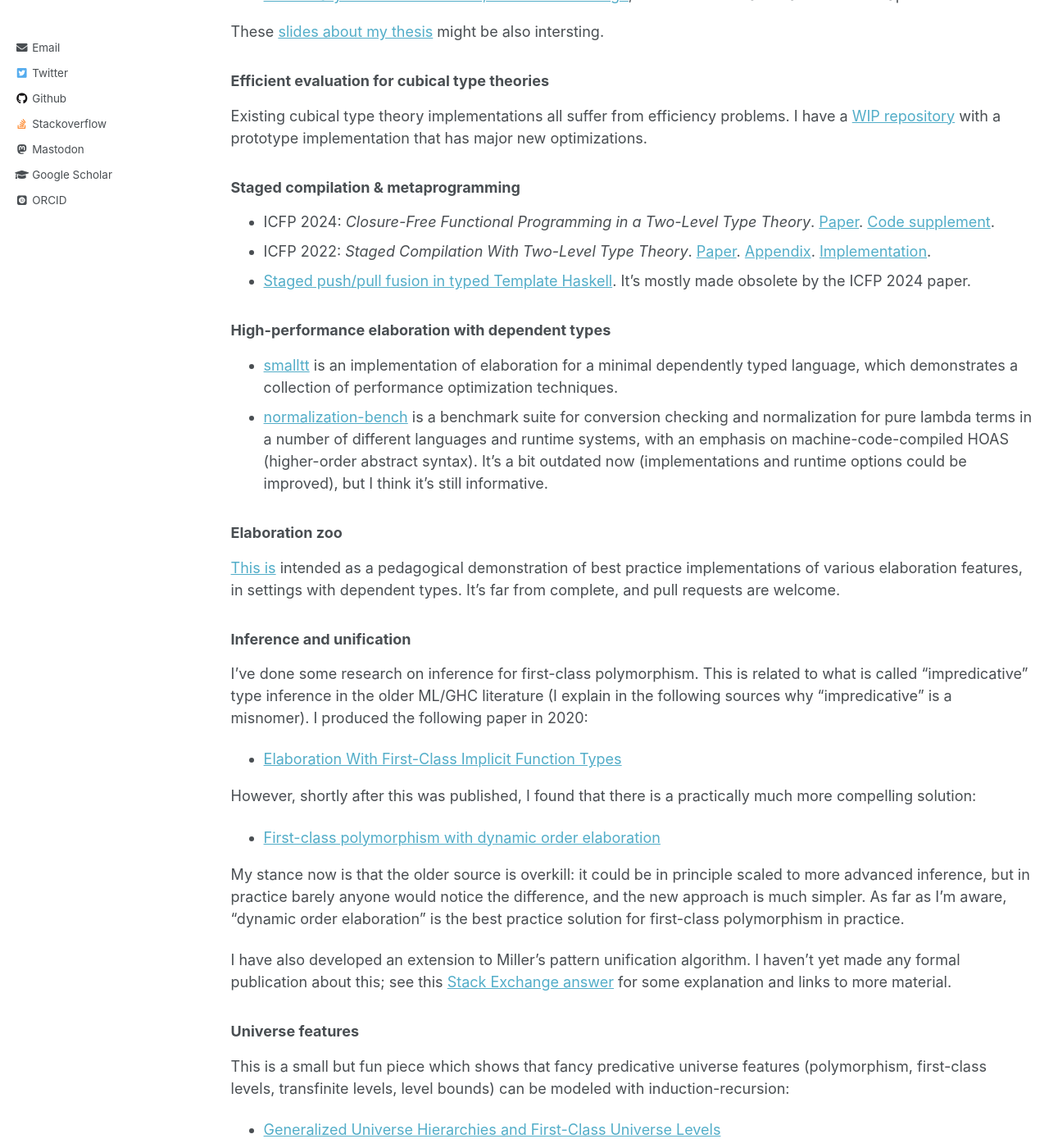
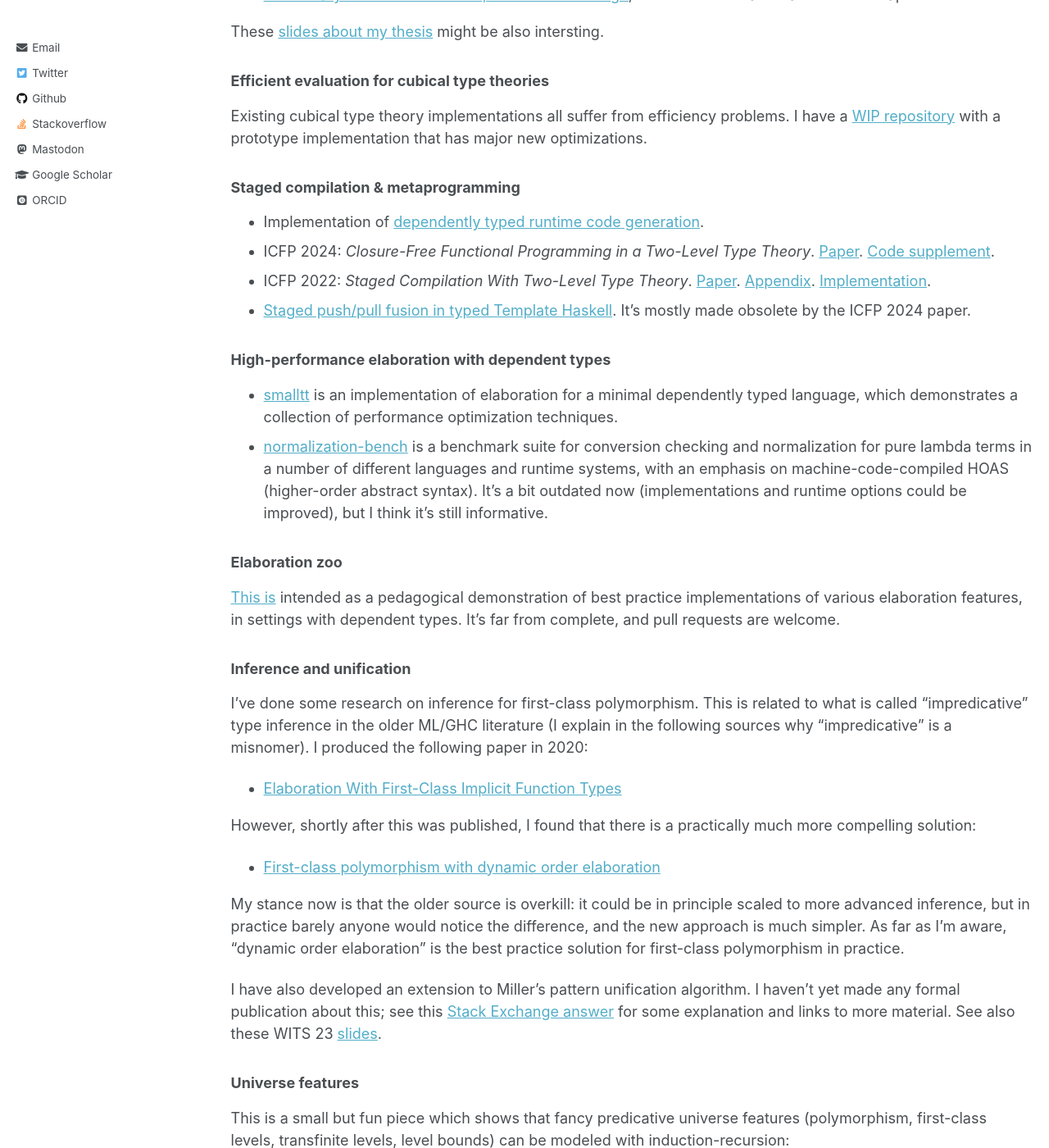
Before and after one commit to AndrasKovacs/AndrasKovacs.github.io, a Jekyll site: the page built from research-and-projects.md, in a window 1280 px wide and 1400 px high, scrolled down 445 px. Shown: the whole window at 82% size. Built offline with Jekyll 4.4.1, drawn with Linux system fonts in a browser that asks for light colours; some web fonts are replaced.

Commit message:
more links in reasearch page

```diff
--- a/research-and-projects.md
+++ b/research-and-projects.md
@@ -29,6 +29,7 @@ prototype implementation that has major new optimizations.
 
 ### Staged compilation & metaprogramming
 
+- Implementation of [dependently typed runtime code generation](https://github.com/AndrasKovacs/dtt-rtcg).
 - ICFP 2024: *Closure-Free Functional Programming in a Two-Level Type Theory*. [Paper](pdfs/2ltt_icfp24.pdf). [Code supplement](https://github.com/AndrasKovacs/staged/tree/main/icfp24paper/supplement).
 - ICFP 2022: *Staged Compilation With Two-Level Type Theory*. [Paper](pdfs/2ltt.pdf). [Appendix](pdfs/2ltt_appendix.pdf). [Implementation](https://github.com/AndrasKovacs/staged).
 - [Staged push/pull fusion in typed Template Haskell](https://github.com/AndrasKovacs/staged-fusion). It's mostly made obsolete by the ICFP 2024 paper.
@@ -70,13 +71,14 @@ solution:
 My stance now is that the older source is overkill: it could be in principle
 scaled to more advanced inference, but in practice barely anyone would notice
 the difference, and the new approach is much simpler. As far as I'm aware,
-"dynamic order elaboration" is the best practice solution for first-class polymorphism
-in practice.
+"dynamic order elaboration" is the best practice solution for first-class
+polymorphism in practice.
 
 I have also developed an extension to Miller's pattern unification algorithm. I
 haven't yet made any formal publication about this; see this [Stack Exchange
 answer](https://cstheory.stackexchange.com/questions/50914/swapping-arguments-of-variables-in-higher-order-pattern-unification/50918#50918)
-for some explanation and links to more material.
+for some explanation and links to more material. See also these WITS 23
+[slides](pdfs/wits24prez.pdf).
 
 ### Universe features
 
```
